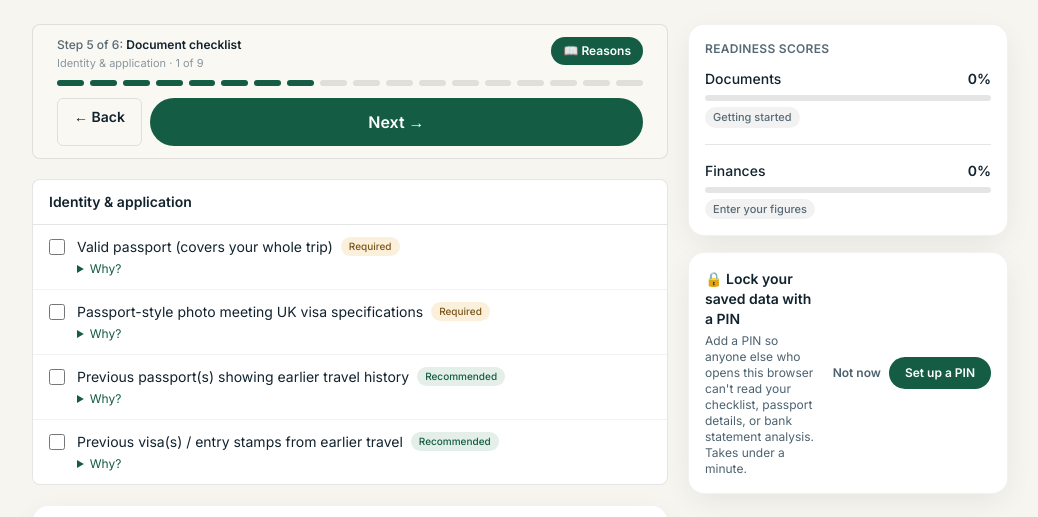
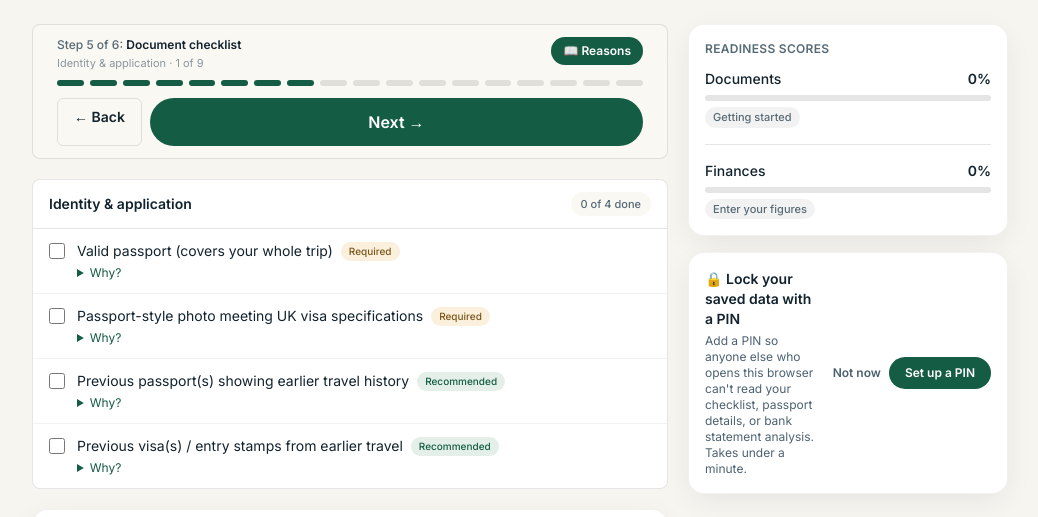
Before and after one commit to SmoothApplication/smooth-application, a Next.js app in the folder web/: page /checklist/uk/checklist/0 in a window 1280 px wide. Shown: the top 517 px of the page, without its empty margins (120-1158 px from the left). Built offline with nearby package versions, Linux system fonts and the light colour scheme.

Commit message:
Collapse done checklist items in category sessions out of the flat list

```diff
--- a/web/components/checklist/ChecklistCategorySession.tsx
+++ b/web/components/checklist/ChecklistCategorySession.tsx
@@ -1,8 +1,9 @@
 'use client';
 
 import { useEditableChecklistState } from '@/lib/checklist/useEditableChecklistState';
-import { itemApplies } from '@/lib/checklist/uk';
+import { itemApplies, ChecklistItem } from '@/lib/checklist/uk';
 import { COUNTRIES } from '@/lib/checklist/countries';
+import { splitDoneTodo } from '@/lib/checklist/splitDoneTodo';
 import SessionShell from '@/components/checklist/SessionShell';
 import { ChecklistRow } from '@/components/checklist/CountryChecklistApp';
 
@@ -42,39 +43,90 @@ export default function ChecklistCategorySession({ code, catIndex }: ChecklistCa
   const items = checklist.filter((it) => it.cat === cat && itemApplies(it, answers));
   const subcats = Array.from(new Set(items.map((it) => it.subcat).filter(Boolean))) as string[];
   const mainItems = items.filter((it) => !it.subcat);
+  const { todo: mainTodo, done: mainDone } = splitDoneTodo(mainItems, checked);
+
+  // "Perceived length" follow-up (user demo request, "show me a demo" → "deploy your best"): a
+  // category with several items used to show every row flat regardless of checked state, so an
+  // applicant who'd already handled some of them still scrolled past those to see what was left.
+  // doneCount/totalCount drive a small progress chip in the header; the done rows themselves move
+  // into a closed-by-default disclosure per list (see renderList below) rather than disappearing —
+  // still reachable to uncheck, just out of the way by default.
+  const doneCount = items.filter((it) => checked[it.id]).length;
+  const totalCount = items.length;
 
   return (
     <SessionShell code={code} name={countryName} session={`checklist:${catIndex}`}>
       <section className="rounded-lg border border-black/10 bg-white">
-        <h2 className="border-b border-black/10 px-4 py-3 text-sm font-semibold text-[#12232e]">{cat}</h2>
+        <div className="flex items-center justify-between gap-3 border-b border-black/10 px-4 py-3">
+          <h2 className="text-sm font-semibold text-[#12232e]">{cat}</h2>
+          {totalCount > 0 && (
+            <span className="shrink-0 rounded-full bg-cream-soft px-2.5 py-1 text-[11px] font-medium text-[#566a76]">
+              {doneCount} of {totalCount} done
+            </span>
+          )}
+        </div>
         {items.length === 0 ? (
           <p className="px-4 py-6 text-sm text-[#4c6270]">
             Nothing in this category applies to you based on your answers so far.
           </p>
         ) : (
           <>
-            <ul className="divide-y divide-black/5">
-              {mainItems.map((item) => (
-                <ChecklistRow key={item.id} item={item} checked={!!checked[item.id]} onToggle={() => toggle(item.id)} />
-              ))}
-            </ul>
-            {subcats.map((sc) => (
-              <div key={sc}>
-                <h3 className="border-t border-black/10 bg-cream-soft px-4 py-2 text-xs font-semibold uppercase tracking-wide text-[#566a76]">
-                  {sc}
-                </h3>
-                <ul className="divide-y divide-black/5">
-                  {items
-                    .filter((it) => it.subcat === sc)
-                    .map((item) => (
-                      <ChecklistRow key={item.id} item={item} checked={!!checked[item.id]} onToggle={() => toggle(item.id)} />
-                    ))}
-                </ul>
-              </div>
-            ))}
+            {renderItemList(mainTodo, mainDone, checked, toggle)}
+            {subcats.map((sc) => {
+              const scItems = items.filter((it) => it.subcat === sc);
+              const { todo: scTodo, done: scDone } = splitDoneTodo(scItems, checked);
+              return (
+                <div key={sc}>
+                  <h3 className="border-t border-black/10 bg-cream-soft px-4 py-2 text-xs font-semibold uppercase tracking-wide text-[#566a76]">
+                    {sc}
+                  </h3>
+                  {renderItemList(scTodo, scDone, checked, toggle)}
+                </div>
+              );
+            })}
           </>
         )}
       </section>
     </SessionShell>
   );
 }
+
+// Still-to-do items render as a normal list; already-checked items collapse into a closed-by-
+// default <details> underneath so they don't keep taking up space once handled. Returns null
+// entirely when a list (todo+done) is empty — happens for a subcat with no applicable items after
+// itemApplies filtering — so no empty <ul>/<details> shell is left behind.
+function renderItemList(
+  todo: ChecklistItem[],
+  done: ChecklistItem[],
+  checked: Record<string, boolean>,
+  toggle: (id: string) => void
+) {
+  if (todo.length === 0 && done.length === 0) return null;
+  return (
+    <>
+      {todo.length > 0 && (
+        <ul className="divide-y divide-black/5">
+          {todo.map((item) => (
+            <ChecklistRow key={item.id} item={item} checked={!!checked[item.id]} onToggle={() => toggle(item.id)} />
+          ))}
+        </ul>
+      )}
+      {done.length > 0 && (
+        <details className="group">
+          <summary className="cursor-pointer list-none border-t border-black/5 px-4 py-2 text-xs font-medium text-[#566a76] marker:content-none">
+            <span className="inline-flex items-center gap-1">
+              ✓ {done.length} done
+              <span className="text-[#8a99a3] group-open:hidden">— show</span>
+              <span className="hidden text-[#8a99a3] group-open:inline">— hide</span>
+            </span>
+          </summary>
+          <ul className="divide-y divide-black/5">
+            {done.map((item) => (
+              <ChecklistRow key={item.id} item={item} checked={!!checked[item.id]} onToggle={() => toggle(item.id)} />
+            ))}
+          </ul>
+        </details>
+      )}
+    </>
+  );
+}
--- /dev/null
+++ b/web/lib/checklist/splitDoneTodo.ts
@@ -0,0 +1,25 @@
+import { ChecklistItem } from './uk';
+
+// "Perceived length" follow-up (user demo request, "show me a demo" → "deploy your best"): a
+// document-checklist category with 5+ items showed every row flat, so an applicant who'd already
+// ticked 2 of them still had to scroll past those 2 to see what was left. This is the pure-logic
+// half of the fix — ChecklistCategorySession.tsx renders todo items normally and tucks done items
+// behind a closed-by-default "N done" disclosure, so the only thing taking up visible space by
+// default is what still needs doing. Kept as a standalone function (rather than inlined in the
+// component) so the split itself is unit-testable without rendering anything.
+export type DoneTodoSplit<T extends ChecklistItem> = {
+  todo: T[];
+  done: T[];
+};
+
+export function splitDoneTodo<T extends ChecklistItem>(
+  items: T[],
+  checked: Record<string, boolean>
+): DoneTodoSplit<T> {
+  const todo: T[] = [];
+  const done: T[] = [];
+  for (const item of items) {
+    (checked[item.id] ? done : todo).push(item);
+  }
+  return { todo, done };
+}
```
Also changed, not shown: 2 other files (tests, documents, lock files or other folders).
